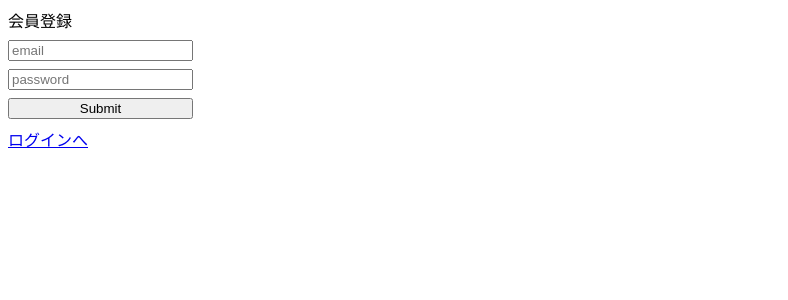
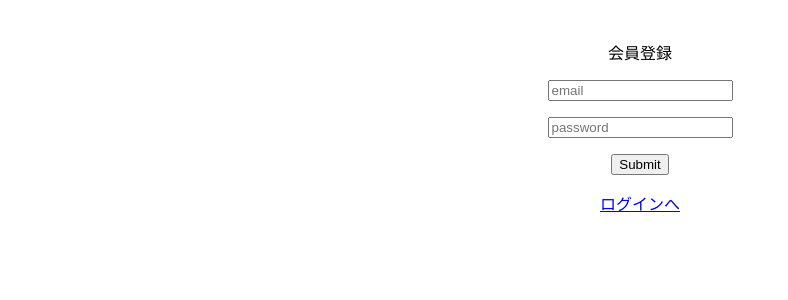
Before and after one commit to dmorita00/nextjs-supabase-auth, a Next.js app in the folder nextjs/: page /sign-up in a window 1280 px wide. Shown: the top 300 px of the page, without its empty margins (0-788 px from the left). Built offline with nearby package versions, Linux system fonts and the light colour scheme; no server answers.

Commit message:
chore: Update form styles for consistency

```diff
--- a/nextjs/src/app/sign-up/_components/SignUpForm.tsx
+++ b/nextjs/src/app/sign-up/_components/SignUpForm.tsx
@@ -32,7 +32,13 @@ export default function SignUpForm() {
   return (
     <form
       action={formAction}
-      style={{ display: "inline-flex", flexDirection: "column", gap: "8px" }}
+      style={{
+        display: "flex",
+        flexDirection: "column",
+        gap: "16px",
+        alignItems: "center",
+        padding: "32px",
+      }}
     >
       <div>会員登録</div>
       <input type="email" placeholder="email" name="email" />
```
Also changed, not shown: nextjs/src/app/(protected)/change-password/_components/ChangePasswordForm.tsx (+7 -1 lines), nextjs/src/app/(protected)/logged-in/_components/LoggedInContents.tsx (+7 -1 lines), nextjs/src/app/sign-in/_components/SignInForm.tsx (+7 -1 lines).
